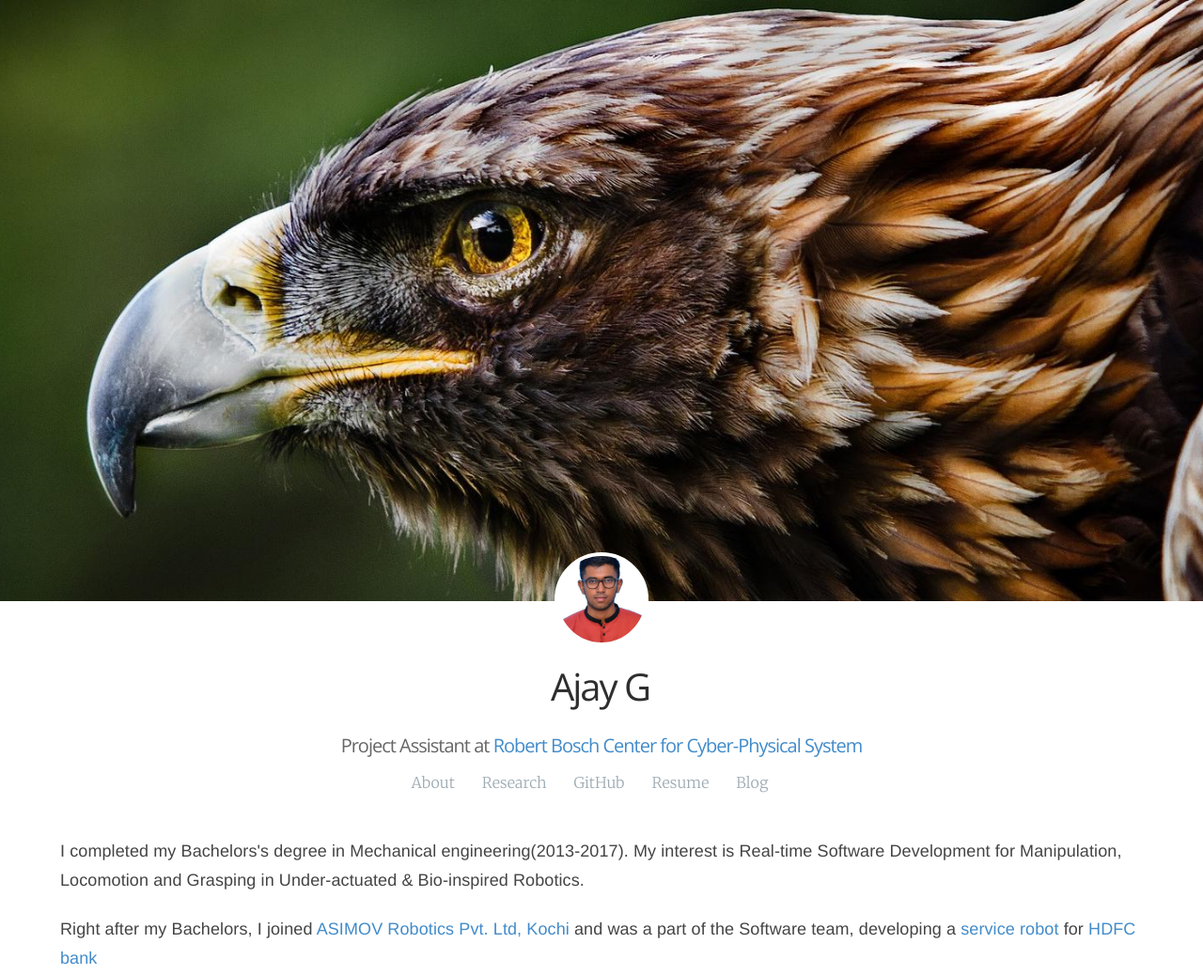
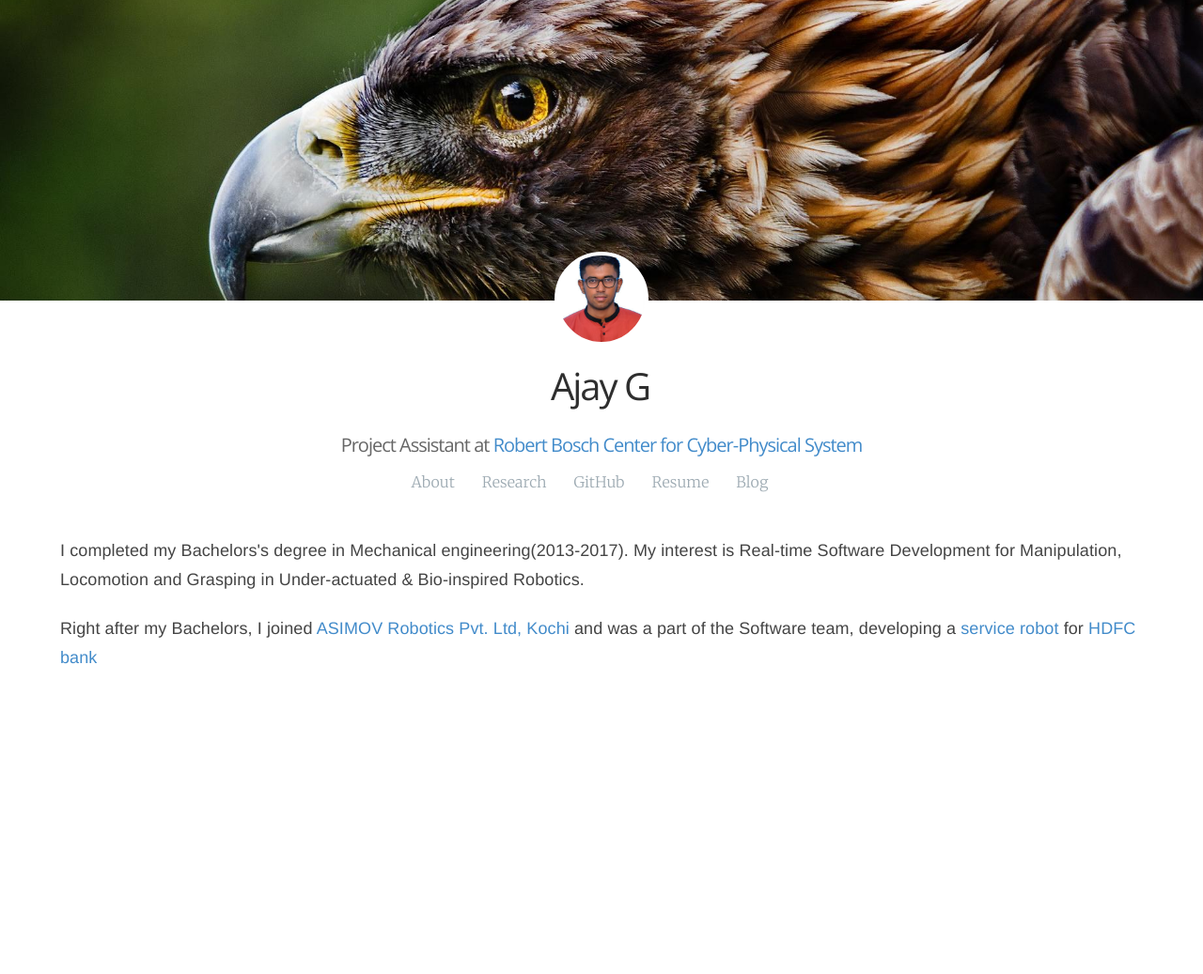
Before and after one commit to ajaygunalan/ajaygunalan.github.io, a Jekyll site: the page built from index.html, in a window 1280 px wide. Shown: the whole page at 94% size. Built offline with Jekyll 4.4.1, drawn with Linux system fonts in a browser that asks for light colours; some web fonts are replaced; after the commit the page ends 900 px from its top, so only the background shows below that.

Commit message:
Update author.scss

```diff
--- a/_sass/author.scss
+++ b/_sass/author.scss
@@ -1,5 +1,5 @@
 .author-cover {
-    height:64rem;
+    height:32rem;
     background-size: cover;
     background-position: center;
     background-repeat: no-repeat;
```
